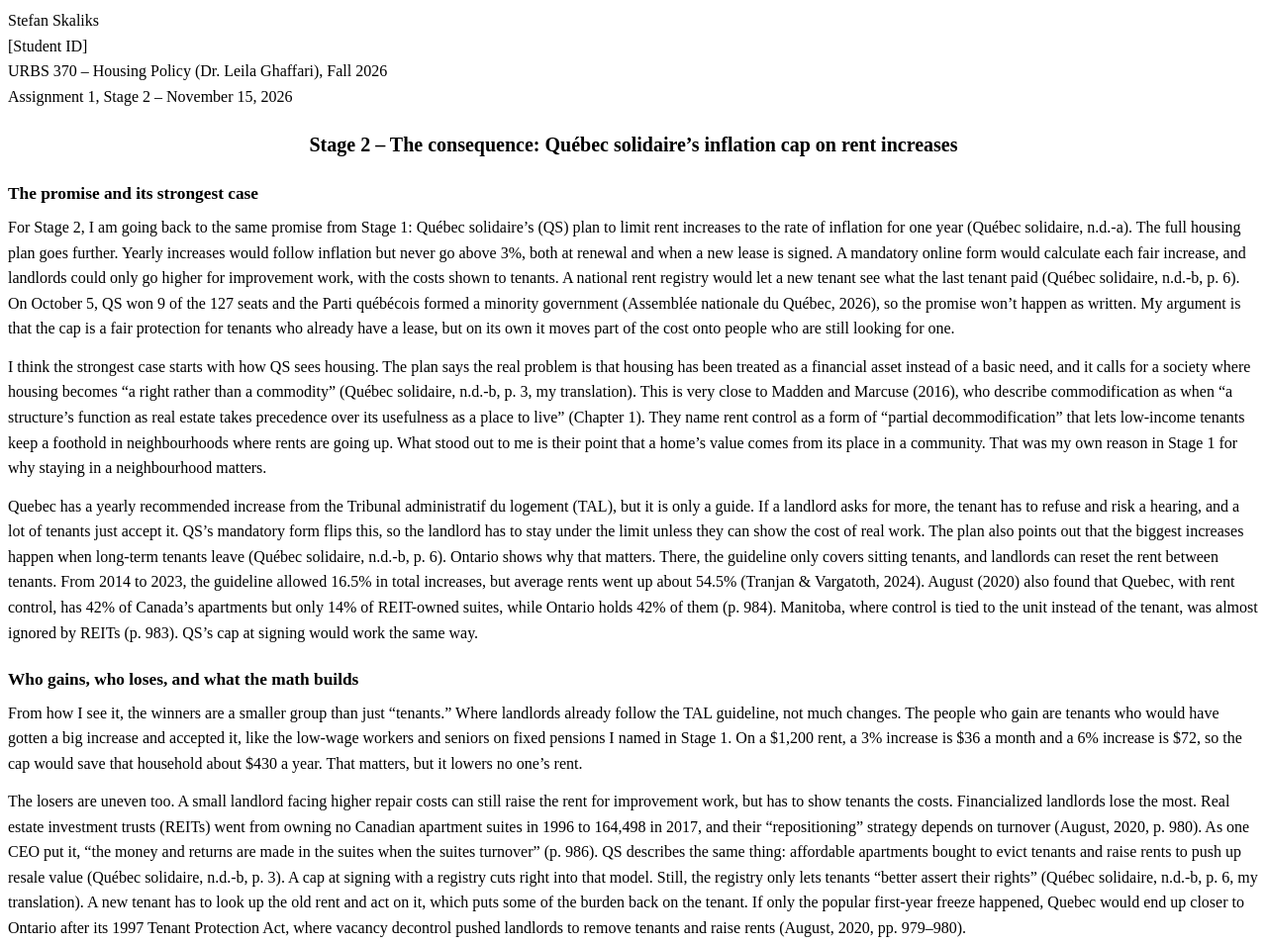
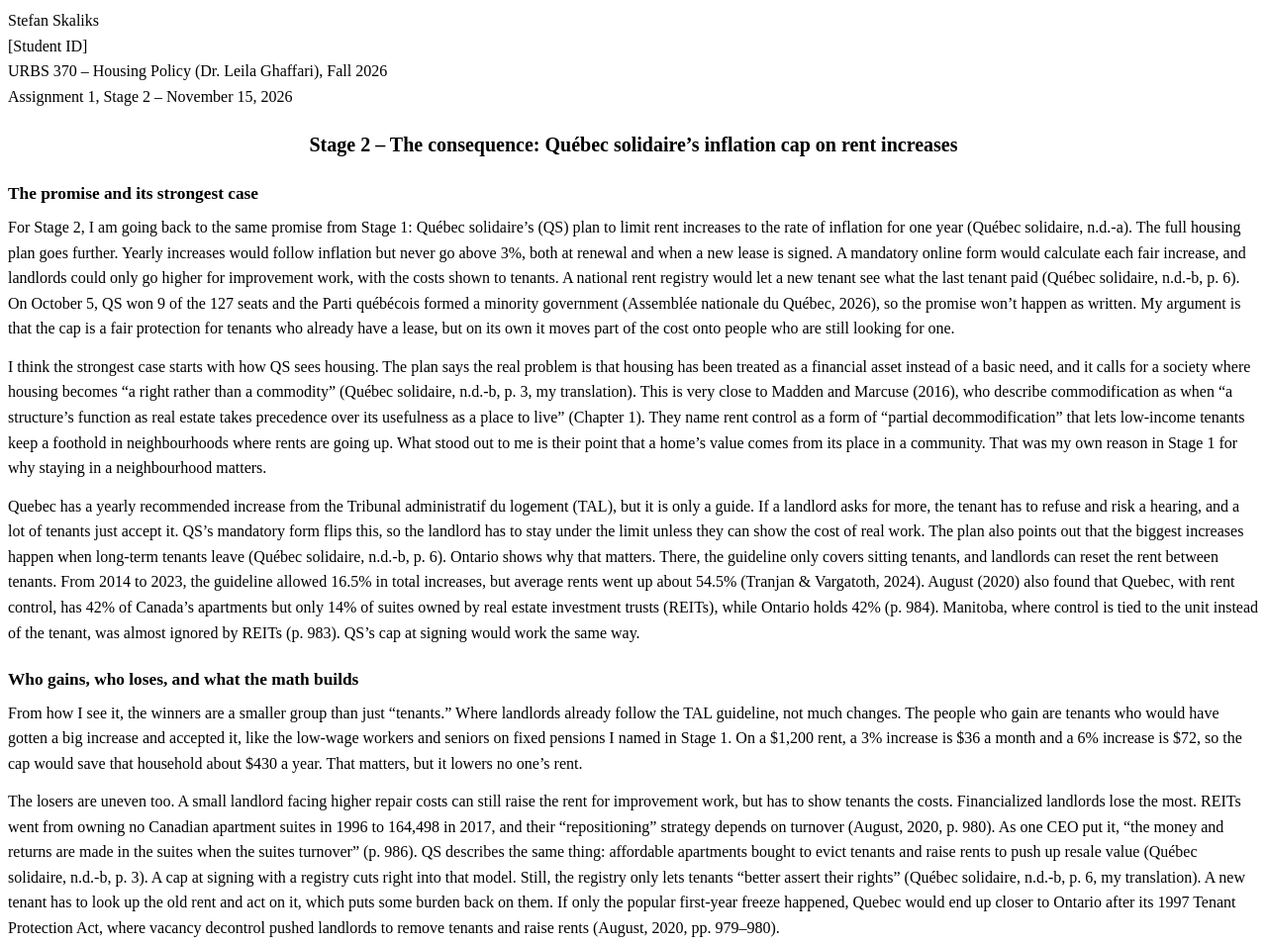
Before and after one commit to stefanskaliks6-hash/STEFAN-, a plain HTML site: page stage2/stage2-final.html in a window 1280 px wide. Shown: the top 955 px of the page at 99% size. Drawn offline with Linux system fonts and the light colour scheme.

Commit message:
Stage 2: define REITs at first use
Co-Authored-By: Claude Opus 5.5 <noreply@anthropic.com>
Claude-Session: https://claude.ai/code/session_015uer5tU9f2eV9XqRJpdurt

```diff
--- a/stage2/stage2-final.html
+++ b/stage2/stage2-final.html
@@ -82,10 +82,10 @@ landlords can reset the rent between tenants. From 2014 to 2023, the
 guideline allowed 16.5% in total increases, but average rents went up
 about 54.5% (Tranjan &amp; Vargatoth, 2024). August (2020) also found
 that Quebec, with rent control, has 42% of Canada’s apartments but only
-14% of REIT-owned suites, while Ontario holds 42% of them (p. 984).
-Manitoba, where control is tied to the unit instead of the tenant, was
-almost ignored by REITs (p. 983). QS’s cap at signing would work the
-same way.</p>
+14% of suites owned by real estate investment trusts (REITs), while
+Ontario holds 42% (p. 984). Manitoba, where control is tied to the unit
+instead of the tenant, was almost ignored by REITs (p. 983). QS’s cap at
+signing would work the same way.</p>
 <h2 id="who-gains-who-loses-and-what-the-math-builds">Who gains, who
 loses, and what the math builds</h2>
 <p>From how I see it, the winners are a smaller group than just
@@ -97,21 +97,20 @@ month and a 6% increase is $72, so the cap would save that household
 about $430 a year. That matters, but it lowers no one’s rent.</p>
 <p>The losers are uneven too. A small landlord facing higher repair
 costs can still raise the rent for improvement work, but has to show
-tenants the costs. Financialized landlords lose the most. Real estate
-investment trusts (REITs) went from owning no Canadian apartment suites
-in 1996 to 164,498 in 2017, and their “repositioning” strategy depends
-on turnover (August, 2020, p. 980). As one CEO put it, “the money and
-returns are made in the suites when the suites turnover” (p. 986). QS
-describes the same thing: affordable apartments bought to evict tenants
-and raise rents to push up resale value (Québec solidaire, n.d.-b,
-p. 3). A cap at signing with a registry cuts right into that model.
-Still, the registry only lets tenants “better assert their rights”
-(Québec solidaire, n.d.-b, p. 6, my translation). A new tenant has to
-look up the old rent and act on it, which puts some of the burden back
-on the tenant. If only the popular first-year freeze happened, Quebec
-would end up closer to Ontario after its 1997 Tenant Protection Act,
-where vacancy decontrol pushed landlords to remove tenants and raise
-rents (August, 2020, pp. 979–980).</p>
+tenants the costs. Financialized landlords lose the most. REITs went
+from owning no Canadian apartment suites in 1996 to 164,498 in 2017, and
+their “repositioning” strategy depends on turnover (August, 2020,
+p. 980). As one CEO put it, “the money and returns are made in the
+suites when the suites turnover” (p. 986). QS describes the same thing:
+affordable apartments bought to evict tenants and raise rents to push up
+resale value (Québec solidaire, n.d.-b, p. 3). A cap at signing with a
+registry cuts right into that model. Still, the registry only lets
+tenants “better assert their rights” (Québec solidaire, n.d.-b, p. 6, my
+translation). A new tenant has to look up the old rent and act on it,
+which puts some burden back on them. If only the popular first-year
+freeze happened, Quebec would end up closer to Ontario after its 1997
+Tenant Protection Act, where vacancy decontrol pushed landlords to
+remove tenants and raise rents (August, 2020, pp. 979–980).</p>
 <p>When it comes to the math, the cap doesn’t build anything; it
 controls existing leases. The supply side is 50,000 social, cooperative
 and non-profit units in a first mandate, all with rent supplements so no
```
Also changed, not shown: stage2/stage2-final.md (+2 -2 lines), 1 other file.
